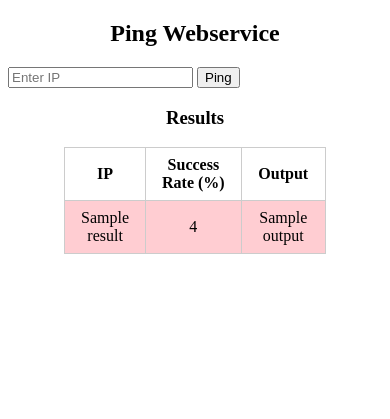
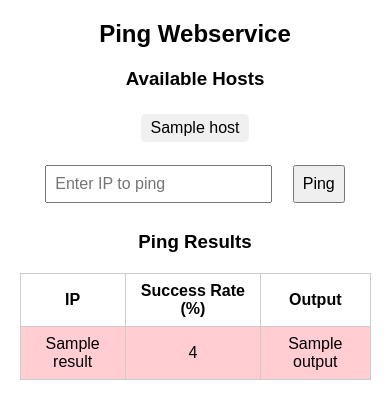
Before and after one commit to Nhete/ping-webservice, a Flask app: template templates/index.html in a window 390 px wide. Shown: the top 419 px of the page. Run offline with Flask 3, Linux system fonts and the light colour scheme; the template is opened without the code that fills it: most values are stand-ins (such as "Sample title", 1, 10 or a date in 2020).

Commit message:
Enhance Flask Ping App for portability and host overview
- Updated app.py to:
  * Use dynamic PORT from environment (works on Render and locally)
  * Load filtered_hosts.txt and pass to template
  * Implement TCP fallback if ICMP ping is blocked
  * Handle exceptions to prevent 500 errors
- Updated index.html to:
  * Display all hosts from filtered_hosts.txt before user search
  * Maintain a dynamic ping results table with color-coded success rates
  * Mobile-friendly and accessible UI
- Updated Dockerfile to include filtered_hosts.txt
- Ensures app works on Render, local machines, and mobile devices

```diff
--- a/app.py
+++ b/app.py
@@ -1,26 +1,42 @@
+import os
 from flask import Flask, jsonify, request, render_template
 import subprocess
 import socket
 
 app = Flask(__name__)
-
-# In-memory storage for all ping results
 ping_results = {}
 
-# TCP check fallback for Render
+# Load filtered hosts from file
+def load_filtered_hosts():
+    hosts = []
+    try:
+        with open("filtered_hosts.txt") as f:
+            for line in f:
+                line = line.strip()
+                if line:
+                    hosts.append(line)
+    except FileNotFoundError:
+        pass
+    return hosts
+
+filtered_hosts = load_filtered_hosts()
+
+# TCP fallback for Render
 def check_tcp(ip, port=5060, timeout=2):
     try:
         with socket.create_connection((ip, port), timeout=timeout):
-            return 100  # reachable
+            return 100
     except Exception:
-        return 0  # unreachable
+        return 0
 
-# Home page
 @app.route("/", methods=["GET"])
 def home():
-    return render_template("index.html", results=ping_results)
+    return render_template(
+        "index.html",
+        results=ping_results,
+        hosts=filtered_hosts
+    )
 
-# Ping endpoint
 @app.route("/ping", methods=["POST"])
 def ping_host():
     data = request.get_json()
@@ -45,12 +61,11 @@ def ping_host():
             if "packet loss" in line:
                 success_rate = 100 - float(line.split("%")[0].split()[-1])
 
-        # Fallback for Render
+        # Fallback TCP check if ping fails
         if success_rate is None:
             success_rate = check_tcp(ip)
-            output = "Ping blocked, used TCP check instead"
+            output = "Ping blocked or failed, used TCP check instead"
 
-        # Save in memory
         ping_results[ip] = {"success_rate": success_rate, "output": output}
 
         return jsonify({
@@ -63,6 +78,6 @@ def ping_host():
     except Exception as e:
         return jsonify({"error": str(e)}), 500
 
-
 if __name__ == "__main__":
-    app.run(host="0.0.0.0", port=10000)
+    port = int(os.environ.get("PORT", 5000))
+    app.run(host="0.0.0.0", port=port)
--- a/templates/index.html
+++ b/templates/index.html
@@ -3,19 +3,32 @@
 <head>
     <title>Ping Webservice</title>
     <style>
-        table { border-collapse: collapse; width: 70%; margin: auto; }
+        body { font-family: Arial, sans-serif; margin: 0; padding: 0; text-align: center; }
+        h2, h3 { margin-top: 20px; }
+        input, button { padding: 8px; margin: 8px; font-size: 1rem; }
+        table { border-collapse: collapse; width: 90%; margin: 20px auto; }
         th, td { border: 1px solid #ccc; padding: 8px; text-align: center; }
         .green { background-color: #c8e6c9; }
         .yellow { background-color: #fff9c4; }
         .red { background-color: #ffcdd2; }
+        ul { list-style-type: none; padding: 0; margin: 10px; }
+        li { display: inline-block; margin: 5px 10px; padding: 5px 10px; background: #f0f0f0; border-radius: 5px; }
     </style>
 </head>
 <body>
-    <h2 style="text-align:center;">Ping Webservice</h2>
-    <input type="text" id="ipInput" placeholder="Enter IP" />
+    <h2>Ping Webservice</h2>
+
+    <h3>Available Hosts</h3>
+    <ul>
+        {% for host in hosts %}
+            <li>{{ host }}</li>
+        {% endfor %}
+    </ul>
+
+    <input type="text" id="ipInput" placeholder="Enter IP to ping" />
     <button onclick="pingIP()">Ping</button>
 
-    <h3 style="text-align:center;">Results</h3>
+    <h3>Ping Results</h3>
     <table id="resultsTable">
         <tr>
             <th>IP</th>
@@ -33,8 +46,9 @@
 
     <script>
         function pingIP() {
-            const ip = document.getElementById("ipInput").value;
-            if (!ip) return alert("Enter an IP");
+            const ip = document.getElementById("ipInput").value.trim();
+            if (!ip) return alert("Enter an IP address");
+
             fetch("/ping", {
                 method: "POST",
                 headers: { "Content-Type": "application/json" },
@@ -55,16 +69,12 @@
                     row.cells[2].innerText = data.output;
                 }
 
-                if (data.success_rate === "blocked") {
-                    row.className = "red";
-                } else if (data.success_rate >= 80) {
-                    row.className = "green";
-                } else if (data.success_rate >=50) {
-                    row.className = "yellow";
-                } else {
-                    row.className = "red";
-                }
-            });
+                // Update row color
+                if (data.success_rate >= 80) row.className = "green";
+                else if (data.success_rate >= 50) row.className = "yellow";
+                else row.className = "red";
+            })
+            .catch(err => alert("Error: " + err));
         }
     </script>
 </body>
```
Also changed, not shown: 1 other file.
